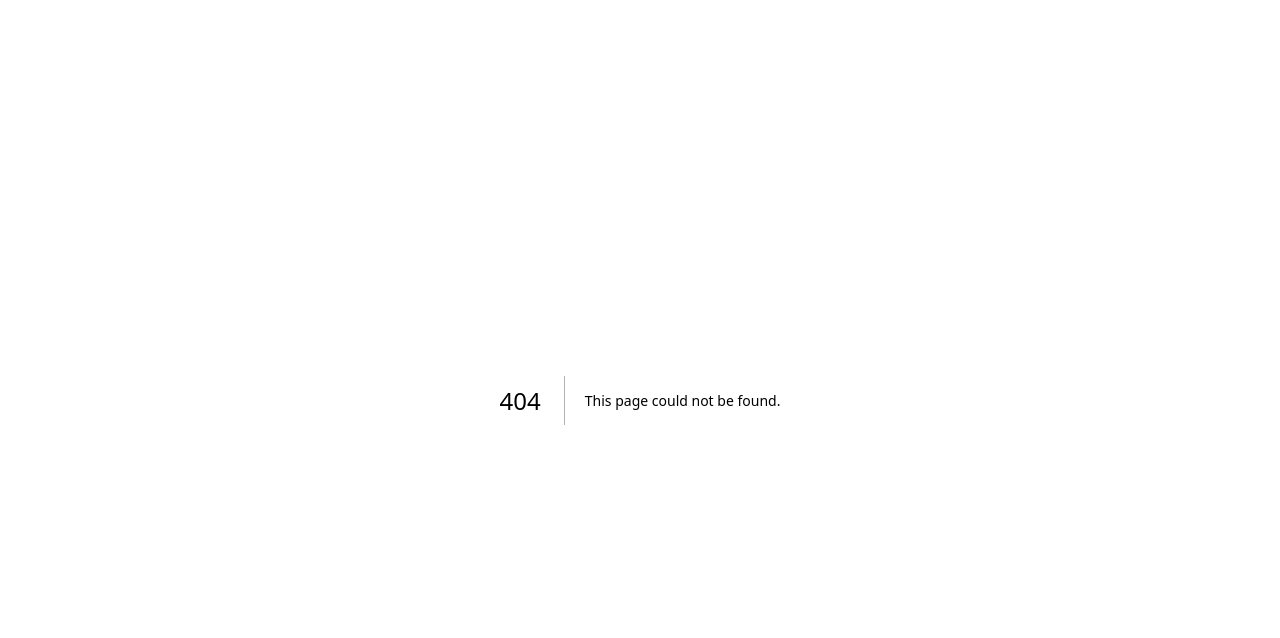
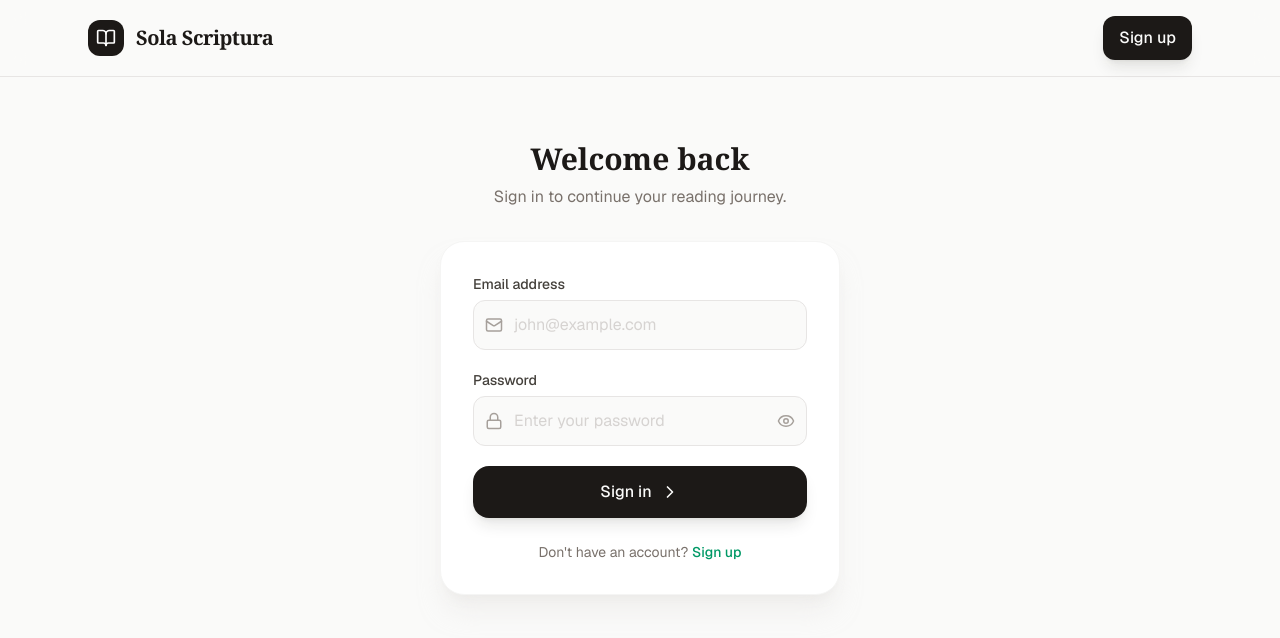
Before and after one commit to chrisgen19/bibletracker2026, a Next.js app: page /login in a window 1280 px wide. Before the commit this address had no page. Shown: the top 638 px of the page. Built offline with nearby package versions, Linux system fonts and the light colour scheme.

Commit message:
feat: add signup page

```diff
--- /dev/null
+++ b/src/app/login/login-form.tsx
@@ -0,0 +1,209 @@
+"use client";
+
+import { useState } from "react";
+import Link from "next/link";
+import { useRouter, useSearchParams } from "next/navigation";
+import { signIn } from "next-auth/react";
+import {
+  BookOpen,
+  Eye,
+  EyeOff,
+  Loader2,
+  ChevronRight,
+  Mail,
+  Lock,
+} from "lucide-react";
+import { loginSchema } from "@/lib/validations/auth";
+
+export function LoginForm() {
+  const router = useRouter();
+  const searchParams = useSearchParams();
+  const callbackUrl = searchParams.get("callbackUrl") || "/dashboard";
+  const registered = searchParams.get("registered");
+
+  const [formData, setFormData] = useState({ email: "", password: "" });
+  const [errors, setErrors] = useState<Record<string, string[]>>({});
+  const [serverError, setServerError] = useState("");
+  const [isLoading, setIsLoading] = useState(false);
+  const [showPassword, setShowPassword] = useState(false);
+
+  const handleChange = (e: React.ChangeEvent<HTMLInputElement>) => {
+    const { name, value } = e.target;
+    setFormData((prev) => ({ ...prev, [name]: value }));
+    if (errors[name]) {
+      setErrors((prev) => {
+        const next = { ...prev };
+        delete next[name];
+        return next;
+      });
+    }
+  };
+
+  const handleSubmit = async (e: React.FormEvent) => {
+    e.preventDefault();
+    setServerError("");
+    setErrors({});
+
+    const parsed = loginSchema.safeParse(formData);
+    if (!parsed.success) {
+      setErrors(parsed.error.flatten().fieldErrors as Record<string, string[]>);
+      return;
+    }
+
+    setIsLoading(true);
+
+    try {
+      const result = await signIn("credentials", {
+        email: parsed.data.email,
+        password: parsed.data.password,
+        redirect: false,
+      });
+
+      if (result?.error) {
+        setServerError("Invalid email or password. Please try again.");
+        return;
+      }
+
+      router.push(callbackUrl);
+    } catch {
+      setServerError("Network error. Please try again.");
+    } finally {
+      setIsLoading(false);
+    }
+  };
+
+  return (
+    <div className="min-h-screen bg-stone-50 text-stone-800 font-sans selection:bg-emerald-100 selection:text-emerald-900">
+      {/* Navbar */}
+      <nav className="sticky top-0 z-30 bg-stone-50/80 backdrop-blur-md border-b border-stone-200">
+        <div className="max-w-6xl mx-auto px-4 sm:px-6 py-4 flex items-center justify-between">
+          <Link href="/" className="flex items-center gap-3">
+            <div className="bg-stone-900 text-white p-2 rounded-xl">
+              <BookOpen size={20} />
+            </div>
+            <span className="text-xl font-serif font-bold tracking-tight text-stone-900">
+              Sola Scriptura
+            </span>
+          </Link>
+          <Link
+            href="/signup"
+            className="px-4 py-2.5 rounded-xl font-medium bg-stone-900 text-stone-50 hover:bg-stone-800 shadow-lg shadow-stone-900/10 transition-all duration-200 active:scale-95"
+          >
+            Sign up
+          </Link>
+        </div>
+      </nav>
+
+      {/* Form */}
+      <main className="max-w-md mx-auto px-4 sm:px-6 py-16">
+        <div className="text-center mb-8">
+          <h1 className="text-3xl font-serif font-bold text-stone-900 mb-2">
+            Welcome back
+          </h1>
+          <p className="text-stone-500">
+            Sign in to continue your reading journey.
+          </p>
+        </div>
+
+        <div className="bg-white rounded-3xl shadow-xl shadow-stone-200/50 p-8 border border-stone-100">
+          {registered && (
+            <div className="bg-emerald-50 text-emerald-700 text-sm rounded-2xl px-4 py-3 mb-6 border border-emerald-100">
+              Account created successfully! Please sign in.
+            </div>
+          )}
+
+          {serverError && (
+            <div className="bg-red-50 text-red-700 text-sm rounded-2xl px-4 py-3 mb-6 border border-red-100">
+              {serverError}
+            </div>
+          )}
+
+          <form onSubmit={handleSubmit} className="space-y-5">
+            {/* Email */}
+            <div>
+              <label className="block text-sm font-medium text-stone-700 mb-1.5">
+                Email address
+              </label>
+              <div className="relative">
+                <Mail
+                  size={18}
+                  className="absolute left-3 top-1/2 -translate-y-1/2 text-stone-400 pointer-events-none"
+                />
+                <input
+                  type="email"
+                  name="email"
+                  value={formData.email}
+                  onChange={handleChange}
+                  placeholder="john@example.com"
+                  className="w-full pl-10 pr-4 py-3 rounded-xl border border-stone-200 bg-stone-50 text-stone-800 focus:outline-none focus:ring-2 focus:ring-emerald-500/20 focus:border-emerald-500 transition-all placeholder:text-stone-300"
+                />
+              </div>
+              {errors.email && (
+                <p className="text-red-500 text-xs mt-1">{errors.email[0]}</p>
+              )}
+            </div>
+
+            {/* Password */}
+            <div>
+              <label className="block text-sm font-medium text-stone-700 mb-1.5">
+                Password
+              </label>
+              <div className="relative">
+                <Lock
+                  size={18}
+                  className="absolute left-3 top-1/2 -translate-y-1/2 text-stone-400 pointer-events-none"
+                />
+                <input
+                  type={showPassword ? "text" : "password"}
+                  name="password"
+                  value={formData.password}
+                  onChange={handleChange}
+                  placeholder="Enter your password"
+                  className="w-full pl-10 pr-12 py-3 rounded-xl border border-stone-200 bg-stone-50 text-stone-800 focus:outline-none focus:ring-2 focus:ring-emerald-500/20 focus:border-emerald-500 transition-all placeholder:text-stone-300"
+                />
+                <button
+                  type="button"
+                  onClick={() => setShowPassword(!showPassword)}
+                  className="absolute right-3 top-1/2 -translate-y-1/2 text-stone-400 hover:text-stone-600 transition-colors"
+                >
+                  {showPassword ? <EyeOff size={18} /> : <Eye size={18} />}
+                </button>
+              </div>
+              {errors.password && (
+                <p className="text-red-500 text-xs mt-1">
+                  {errors.password[0]}
+                </p>
+              )}
+            </div>
+
+            {/* Submit */}
+            <button
+              type="submit"
+              disabled={isLoading}
+              className="w-full flex items-center justify-center gap-2 px-6 py-3.5 rounded-2xl font-medium bg-stone-900 text-stone-50 hover:bg-stone-800 shadow-lg shadow-stone-900/10 transition-all duration-200 active:scale-95 disabled:opacity-50 disabled:cursor-not-allowed"
+            >
+              {isLoading ? (
+                <Loader2 size={20} className="animate-spin" />
+              ) : (
+                <>
+                  Sign in
+                  <ChevronRight size={20} />
+                </>
+              )}
+            </button>
+          </form>
+
+          <p className="text-center text-sm text-stone-500 mt-6">
+            Don&apos;t have an account?{" "}
+            <Link
+              href="/signup"
+              className="text-emerald-600 font-medium hover:underline"
+            >
+              Sign up
+            </Link>
+          </p>
+        </div>
+      </main>
+    </div>
+  );
+}
--- /dev/null
+++ b/src/app/login/page.tsx
@@ -0,0 +1,10 @@
+import { Suspense } from "react";
+import { LoginForm } from "./login-form";
+
+export default function LoginPage() {
+  return (
+    <Suspense>
+      <LoginForm />
+    </Suspense>
+  );
+}
```
